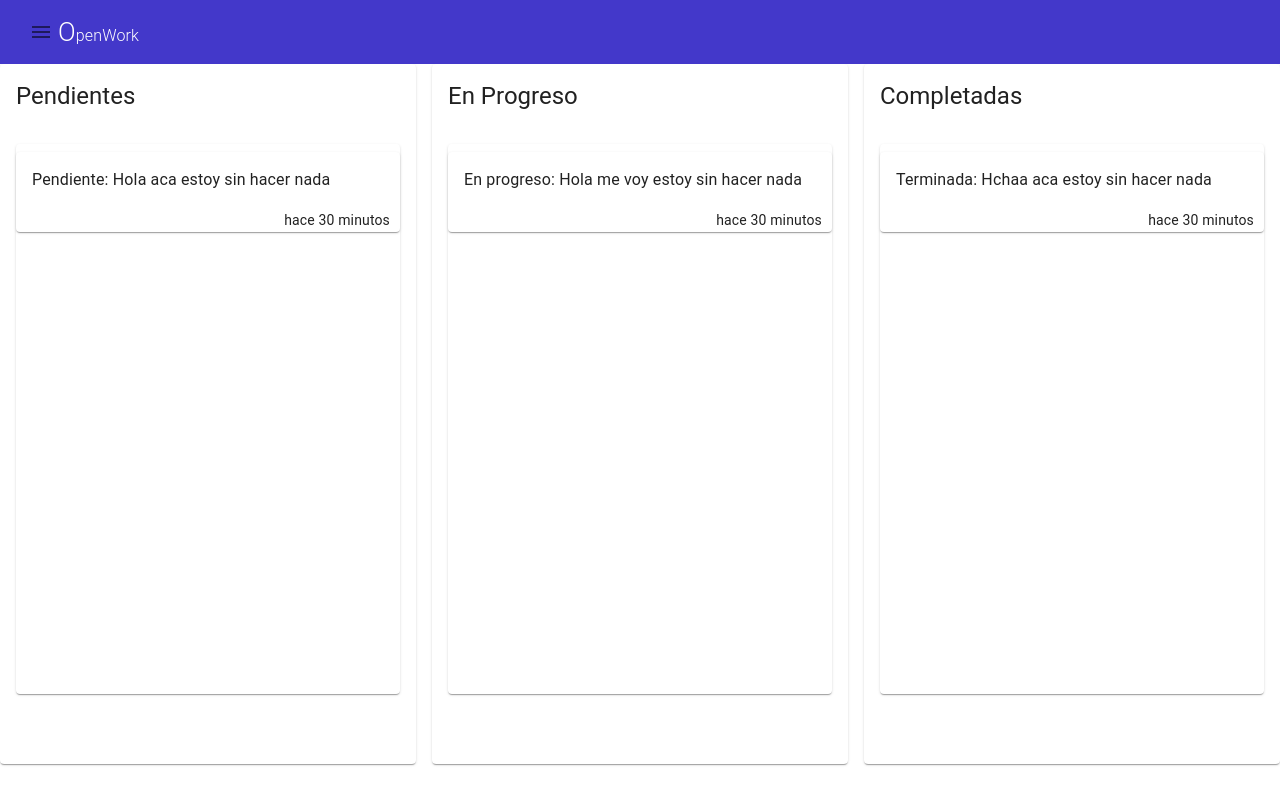
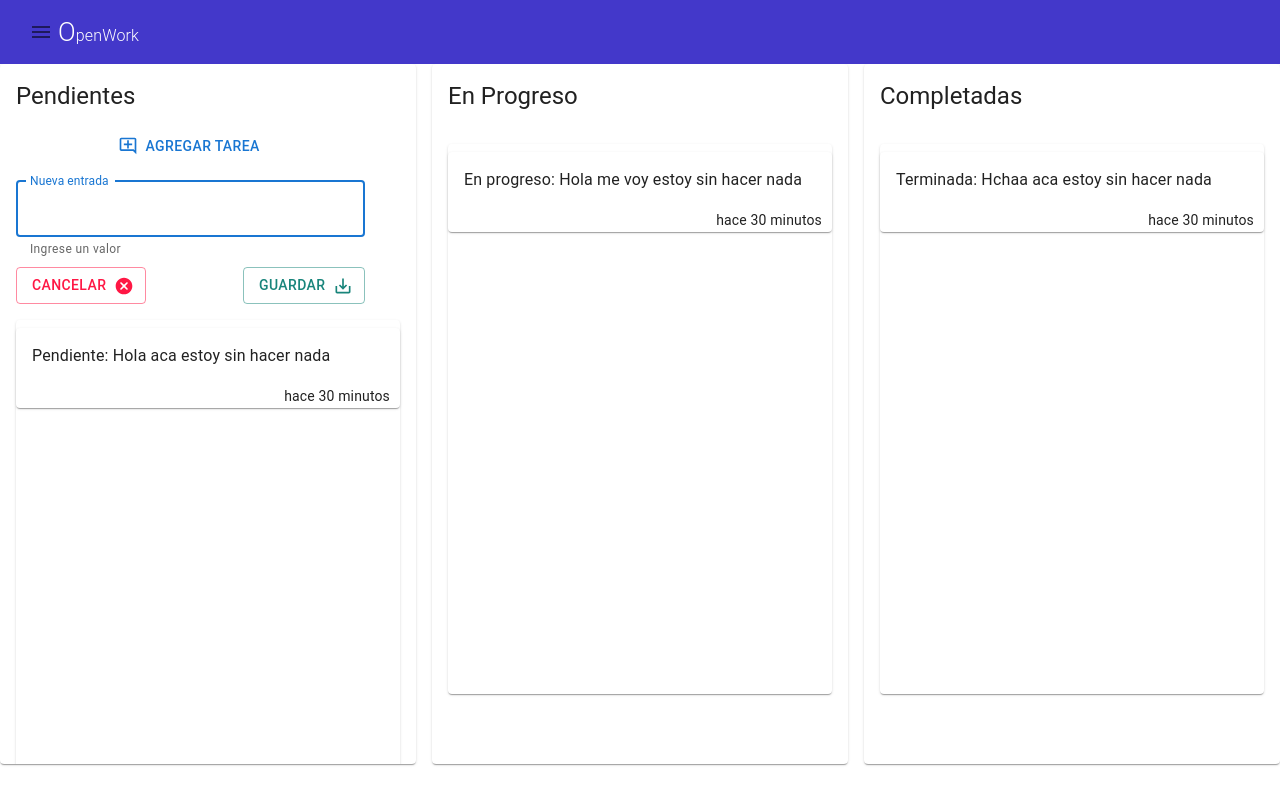
Before and after one commit to MatiasTejerina07/OpenWork, a Next.js app: page / in a window 1280 px wide. Built offline with nearby package versions, Linux system fonts and the light colour scheme.

Commit message:
button agregar, borrar

```diff
--- /dev/null
+++ b/components/NewEntries.tsx
@@ -0,0 +1,54 @@
+import { Box, Button, TextField } from '@mui/material'
+import { FC } from 'react'
+import { SaveAltOutlined, CancelRounded, AddCommentOutlined } from '@mui/icons-material';
+
+
+
+
+export const NewEntry: FC = () => {
+    return (
+        <>
+            <Box className='flex flex-col justify-center items-center w-11/12'>
+
+
+                <Button
+                    className='w-11/12'
+                    startIcon={<AddCommentOutlined />}
+
+                    variant='text'
+                >
+                    AGREGAR TAREA
+                </Button>
+                <TextField
+                    className='w-11/12'
+                    sx={{ marginTop: 2, marginBottom: 1 }}
+                    placeholder='Nueva entrada'
+                    autoFocus
+                    multiline
+                    label='Nueva entrada'
+                    helperText='Ingrese un valor'
+                />
+                <Box className='flex justify-between w-11/12'>
+                    <Button
+
+                        variant='outlined'
+                        color='error'
+                        endIcon={<CancelRounded />}
+                    >
+                        Cancelar
+                    </Button>
+                    <Button
+                        className=''
+                        variant='outlined'
+                        color='secondary'
+                        endIcon={<SaveAltOutlined />}
+                    >
+                        Guardar
+                    </Button>
+                </Box>
+
+
+            </Box>
+        </>
+    )
+}
--- a/components/index.ts
+++ b/components/index.ts
@@ -1,4 +1,5 @@
+export * from './NewEntries'
+export * from './EntriesCard'
+export * from './EntryList'
 export * from './Navbar'
 export * from './Sidebar'
-export * from './EntriesCard'
-export * from './EntryList'
--- a/pages/index.tsx
+++ b/pages/index.tsx
@@ -1,4 +1,4 @@
-import { EntryList } from '@/components'
+import { EntryList, NewEntry } from '@/components'
 import LayoutUser from '@/layouts/LayoutUser'
 import { Card, CardContent, CardHeader, Grid } from '@mui/material'
 import React, { FC } from 'react'
@@ -15,6 +15,7 @@ const HomePage: FC = () => {
         <Grid item xs={12} sm={4}>
           <Card sx={{ height: 'calc(100vh - 100px)' }}>
             <CardHeader title='Pendientes' />
+            <NewEntry />
             <CardContent>
               <EntryList status='pending' />
             </CardContent>
```
